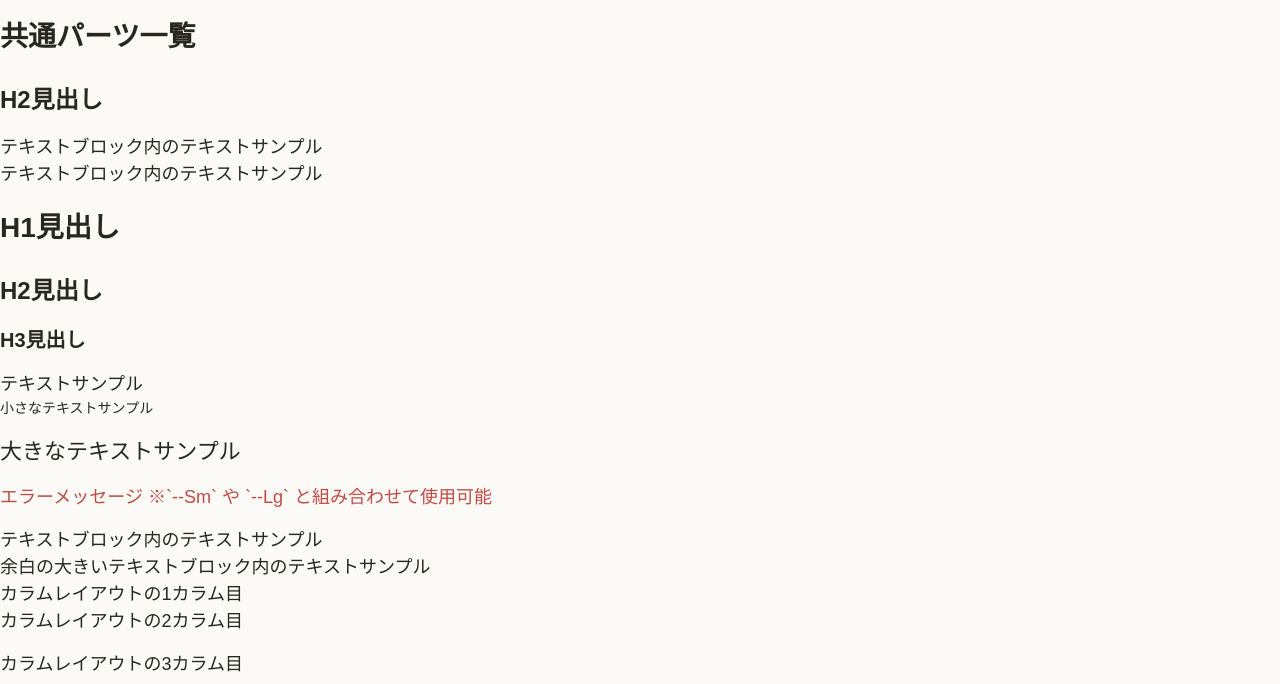
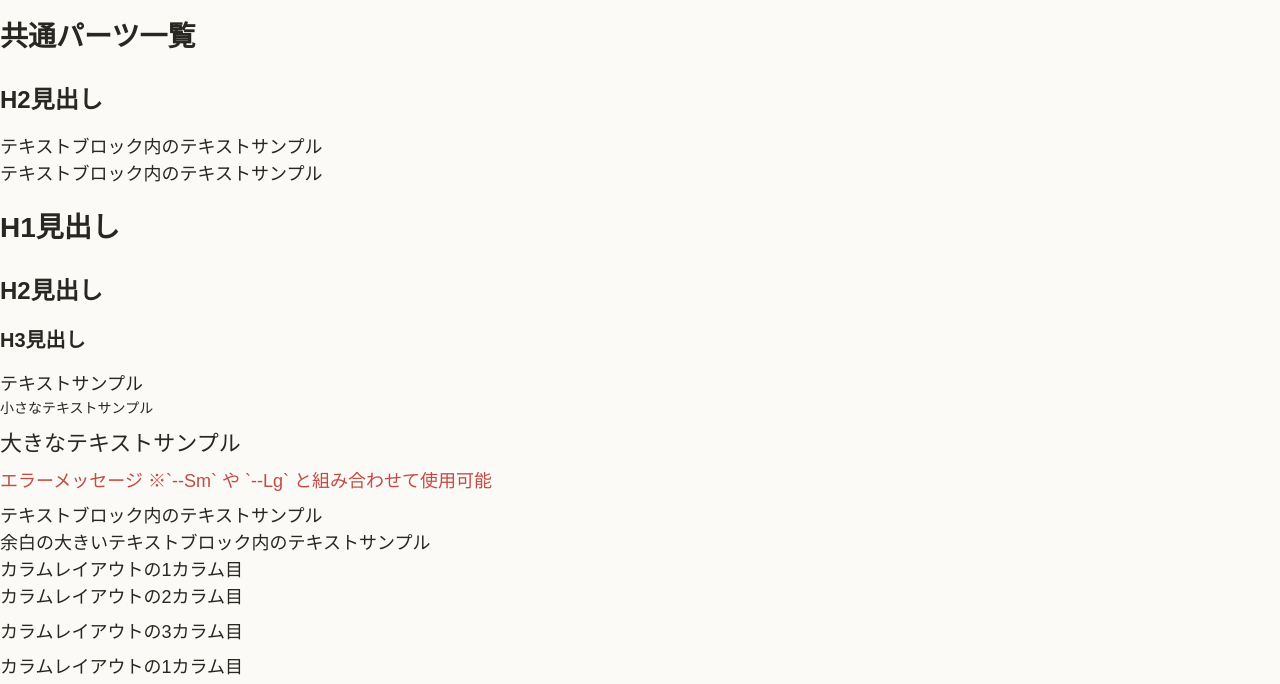
Before and after one commit to knsk-ry/workout-tracker, a website built with Vite: page src/index.html in a window 1280 px wide. Shown: the part 63-747 px from the top of the page. Built offline with nearby package versions, Linux system fonts and the light colour scheme.

Commit message:
updata: テキストパーツ同士の余白を調整

```diff
--- a/src/assets/styles/components.css
+++ b/src/assets/styles/components.css
@@ -26,7 +26,7 @@
  */
 
 .Text + .Text {
-  margin-block-end: var(--spacing-md);
+  margin-block-end: var(--spacing-sm);
 }
 
 :where(.Text).--Sm {
```
